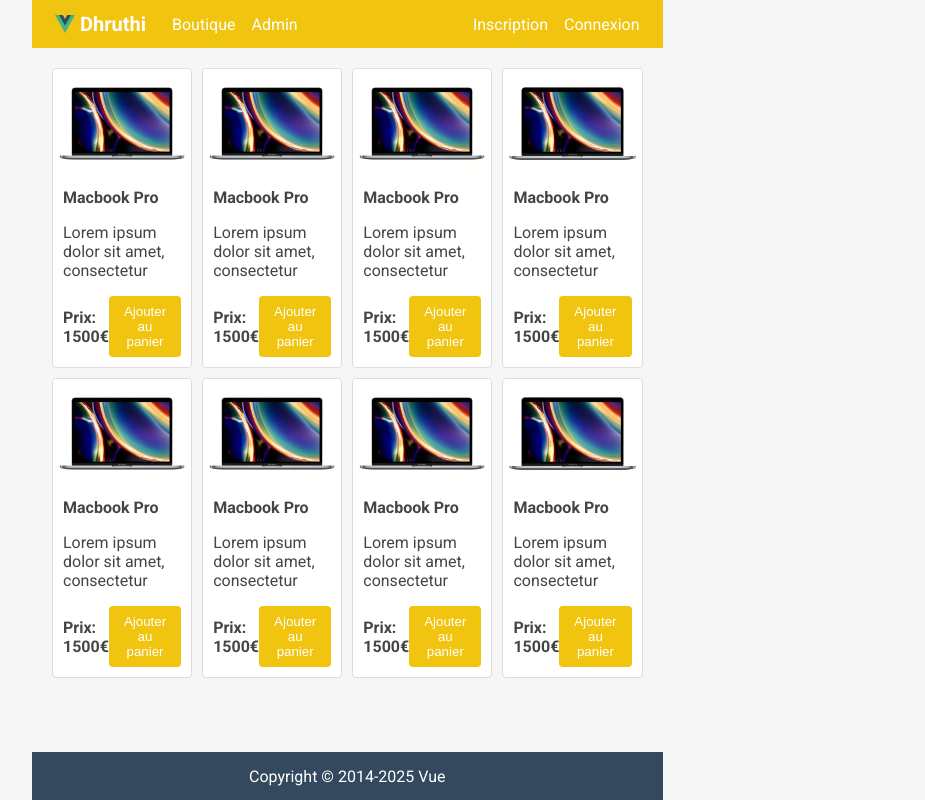
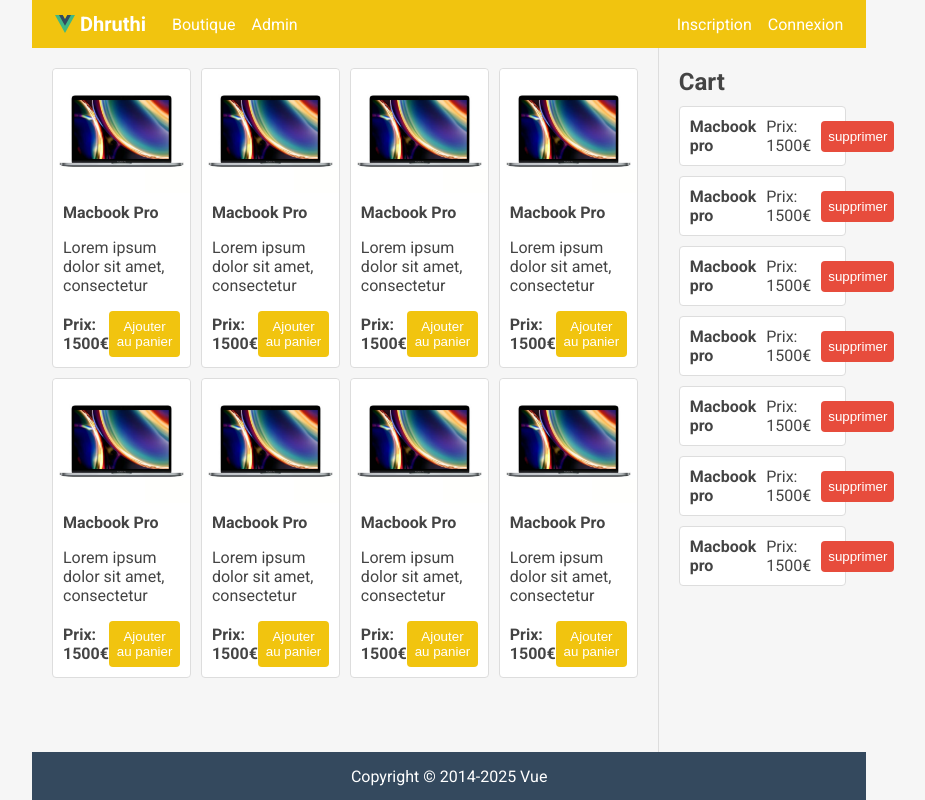
Before and after one commit to dhruthinooka/boutique, a Vue app: page / in a window 1280 px wide. Shown: the whole page, without its empty margins (0-925 px from the left). Built offline with nearby package versions, Linux system fonts and the light colour scheme.

Commit message:
Shopping cart implementation

```diff
--- a/src/App.vue
+++ b/src/App.vue
@@ -10,7 +10,7 @@
     <TheHeader class="header" />
     <TheFooter class="footer b4" />
     <Shop class="shop" />
-<!--    <Cart class="cart b4" />-->
+    <Cart class="cart b4" />
   </div>
 </template>
 
@@ -36,6 +36,8 @@
 
 .cart {
   grid-area: cart;
+  border-left: var(--border);
+  background-color: var(--gray-1);
 }
 
 .footer {
--- a/src/assets/base.scss
+++ b/src/assets/base.scss
@@ -123,7 +123,7 @@
 //buttons
 
 .btn {
-  padding: 8px 15px;
+  padding: 8px 7px;
   border: 0;
   border-radius: var(--border-radius);
   cursor: pointer;
--- a/src/components/Cart/CartProduct.vue
+++ b/src/components/Cart/CartProduct.vue
@@ -3,10 +3,17 @@
 </script>
 
 <template>
-  <div class="mb-10 b5">
-    <h1>Cart Product</h1>
+  <div class="mb-10 p-10 d-flex flex-row align-items-center product">
+    <strong class="flex-fill mr-10">Macbook pro</strong>
+    <span class="mr-10">Prix: 1500€</span>
+    <button class="btn btn-danger">supprimer</button>
   </div>
 </template>
 
 <style lang="scss" scoped>
+  .product {
+    border: var(--border);
+    border-radius: var(--border-radius);
+    background-color: white;
+  }
 </style>
```
